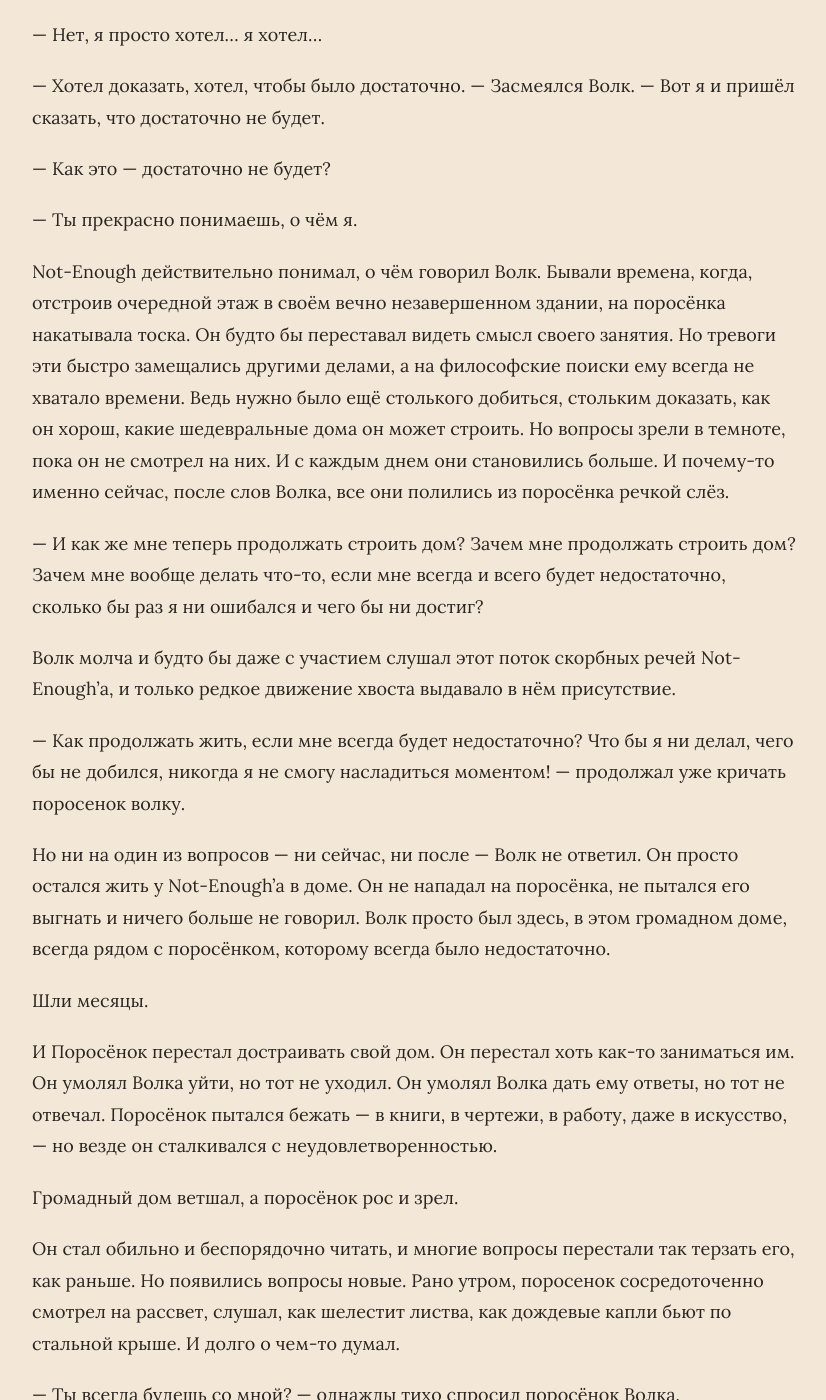
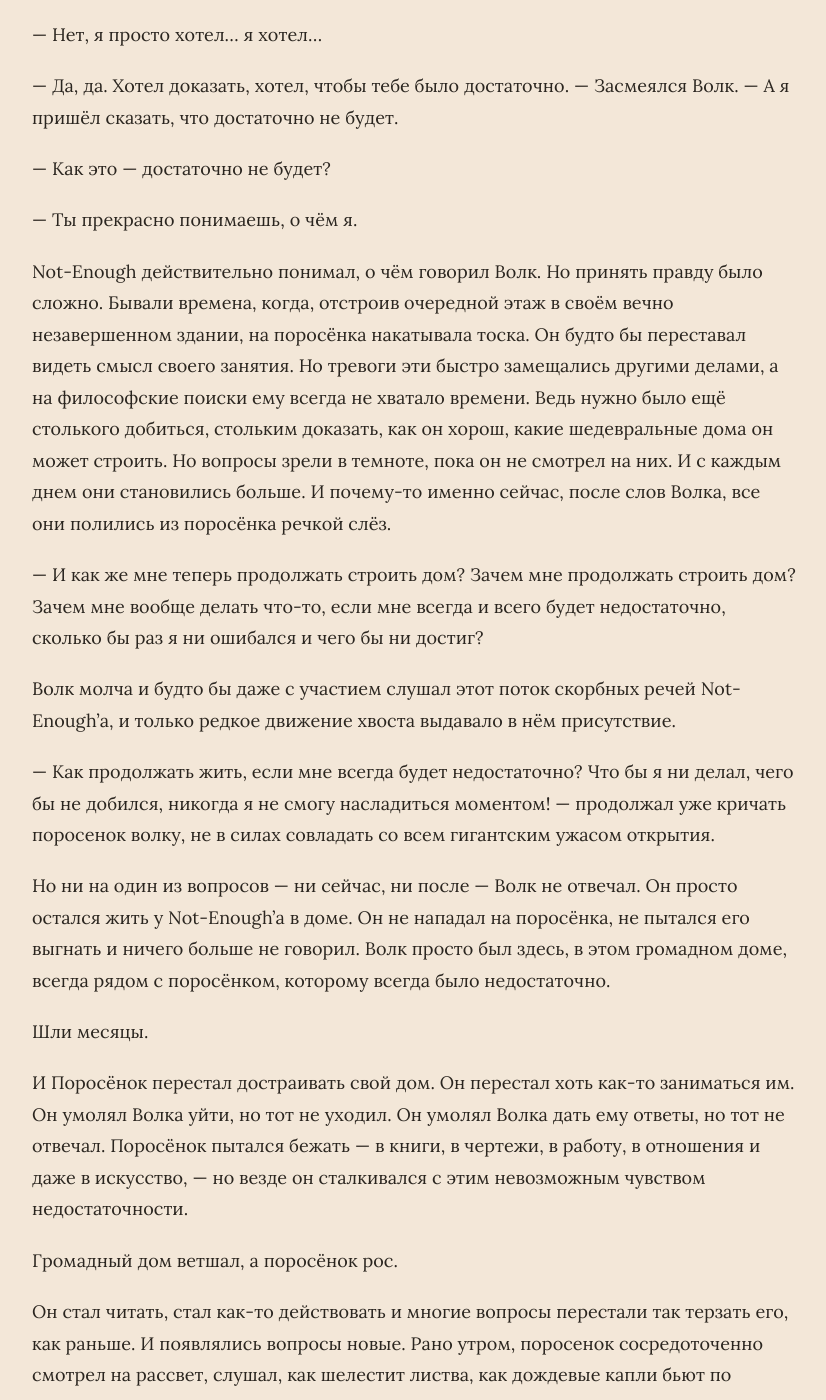
Before and after one commit to Abirmann/blog, a Jekyll site: the page built from _stories/porosenok-not-enough.md, in a window 1280 px wide and 1400 px high, scrolled down 4070 px. Shown: the whole window, without its empty margins (226-1052 px from the left). Built offline with Jekyll 4.4.1, drawn with Linux system fonts in a browser that asks for light colours; some of the changed text lies outside the part shown.

Commit message:
заметки

```diff
--- a/_stories/porosenok-not-enough.md
+++ b/_stories/porosenok-not-enough.md
@@ -39,19 +39,19 @@
 
 — Не в этот раз, ребята. У меня всё схвачено. Не в этот раз.
 
-Каждый волк оставлял на доме Not-Enough'а след — царапины, вмятины от лап, осколок зуба.
+И каждый волк оставлял на доме Not-Enough'а след — царапины, вмятины от лап, осколок зуба.
 И каждый раз амбициозный поросёнок делал выводы, и дом его всё креп и рос.
 От всех волков, что приходили. И от тех, которым прийти лишь предстояло.
 
-Много пахал тот поросёнок.
-Обучался, экспериментировал с материалом стен, строил новые этажи, новые башни, даже новый фундамент.
+И как пахал тот поросёнок.
+Он учился, экспериментировал с материалом стен, строил новые этажи, новые корпуса, новые башни, даже заложить новый фундамент смог.
 И всё это — не уделяя внимания окружающей действительности и пропуская зловещие слухи, летающие по долине поросят.
 
 Однажды вечером Not-Enough сидел за книгами в своей недавно выстроенной библиотеке и читал роман какого-то экзистенциалиста о стене.
 На улице трещали насекомые, а издали по-свински гудел Ниф-нифов храп.
-Not-Enough устало потер глаза. В последнее время всё чаще накатывала какая-то странная пустота. Будто дом, который он строил годами, стал казаться ему бессмысленным. Будто все эти башни, все эти укрепления не защищали его ни от чего.
+Not-Enough устало потер глаза. В последнее время всё чаще на него накатывала какая-то странная пустота. Будто дом, который он так долго строил, не решал той проблемы, которую решать было нужно. Будто бы все эти башни, все эти укрепления, все корпуса не помогали ему в решении самых важных проблем.
 
-Как вдруг он услышал робкий звон.
+Но вдруг он услышал робкий звон.
 Не вставая с кресла, он посмотрел в экран недавно выстланной трансляции видеонаблюдения.
 У порога стояла овечка. Белая и милая овечка с чарующим лицом.
 
@@ -89,7 +88,7 @@
 Не от того, что перед ним, в его собственном доме, стоял какой-то волк.
 Нет, волков давно уже не боялся поросенок — он выжёг этот страх из себя дисциплиной, потому что не был доволен своей психологической стойкостью.
 Нет, было в этом конкретном волке что-то пугающее, что-то не волчьего мира.
-Not-Enough видел в его глазах какие-то знакомые черты, будто смотрел в своё собственное, только более зрелое отражение.
+Not-Enough видел в его глазах какие-то знакомые черты, будто смотрел в своё собственное, только более зрелое, отражение.
 
 Поросёнок тихо спросил:
 
@@ -105,17 +104,18 @@
 
 — Что? Я не понимаю... Зачем ты здесь?
 
-— А ты не знаешь? — Волк прошёлся по библиотеке, небрежно ведя когтем по книжным корешкам. — Все эти годы, когда ты укреплял здесь стены. От кого ты укреплял их? От тех волков снаружи? Они-то слабые. Ты их боялся?
+— А ты не знаешь? — Волк плавно прошёлся по библиотеке, небрежно ведя когтем по книжным корешкам. — Все эти годы, когда ты укреплял здесь стены. От кого ты укреплял их? От тех волков снаружи? Они-то слабые. Ты их боялся?
 
 — Нет, я просто хотел... я хотел...
 
-— Хотел доказать, хотел, чтобы было достаточно. — Засмеялся Волк. — Вот я и пришёл сказать, что достаточно не будет.
+— Да, да. Хотел доказать, хотел, чтобы тебе было достаточно. — Засмеялся Волк. — А я пришёл сказать, что достаточно не будет.
 
 — Как это — достаточно не будет?
 
 — Ты прекрасно понимаешь, о чём я.
 
 Not-Enough действительно понимал, о чём говорил Волк.
+Но принять правду было сложно.
 Бывали времена, когда, отстроив очередной этаж в своём вечно незавершенном здании, на поросёнка накатывала тоска.
 Он будто бы переставал видеть смысл своего занятия.
 Но тревоги эти быстро замещались другими делами, а на философские поиски ему всегда не хватало времени.
@@ -128,9 +128,9 @@
 
 Волк молча и будто бы даже с участием слушал этот поток скорбных речей Not-Enough'а, и только редкое движение хвоста выдавало в нём присутствие.
 
-— Как продолжать жить, если мне всегда будет недостаточно? Что бы я ни делал, чего бы не добился, никогда я не смогу насладиться моментом! — продолжал уже кричать поросенок волку.
+— Как продолжать жить, если мне всегда будет недостаточно? Что бы я ни делал, чего бы не добился, никогда я не смогу насладиться моментом! — продолжал уже кричать поросенок волку, не в силах совладать со всем гигантским ужасом открытия.
 
-Но ни на один из вопросов — ни сейчас, ни после — Волк не ответил.
+Но ни на один из вопросов — ни сейчас, ни после — Волк не отвечал.
 Он просто остался жить у Not-Enough'а в доме.
 Он не нападал на поросёнка, не пытался его выгнать и ничего больше не говорил.
 Волк просто был здесь, в этом громадном доме, всегда рядом с поросёнком, которому всегда было недостаточно.
@@ -141,12 +141,13 @@
 Он перестал хоть как-то заниматься им.
 Он умолял Волка уйти, но тот не уходил.
 Он умолял Волка дать ему ответы, но тот не отвечал.
-Поросёнок пытался бежать — в книги, в чертежи, в работу, даже в искусство, — но везде он сталкивался с неудовлетворенностью.
+Поросёнок пытался бежать — в книги, в чертежи, в работу, в отношения и даже в искусство, — но везде он сталкивался с этим невозможным чувством недостаточности.
 
-Громадный дом ветшал, а поросёнок рос и зрел.
+Громадный дом ветшал, а поросёнок рос.
 
-Он стал обильно и беспорядочно читать, и многие вопросы перестали так терзать его, как раньше. Но появились вопросы новые.
-Рано утром, поросенок сосредоточенно смотрел на рассвет, слушал, как шелестит листва, как дождевые капли бьют по стальной крыше. И долго о чем-то думал.
+Он стал читать, стал как-то действовать и многие вопросы перестали так терзать его, как раньше. И появлялись вопросы новые.
+Рано утром, поросенок сосредоточенно смотрел на рассвет, слушал, как шелестит листва, как дождевые капли бьют по стальной крыше. И долго о чем-то думал. Пока однажды, одним осенним вечером, он не задал Волку последний вопрос.
+
 
 — Ты всегда будешь со мной? — однажды тихо спросил поросёнок Волка.
 
```
Also changed, not shown: other parts of _stories/porosenok-not-enough.md (+6 -7 lines).
